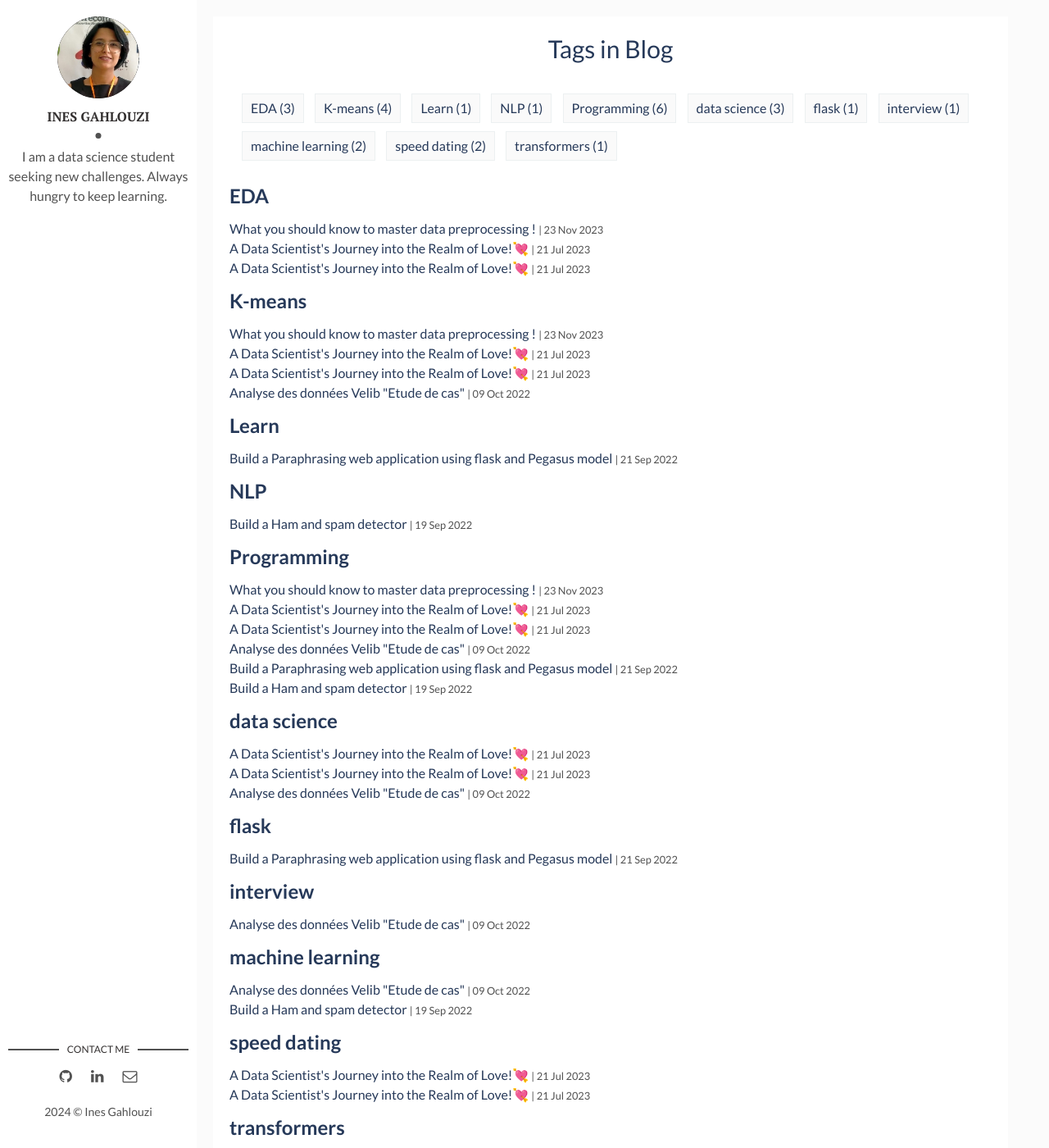
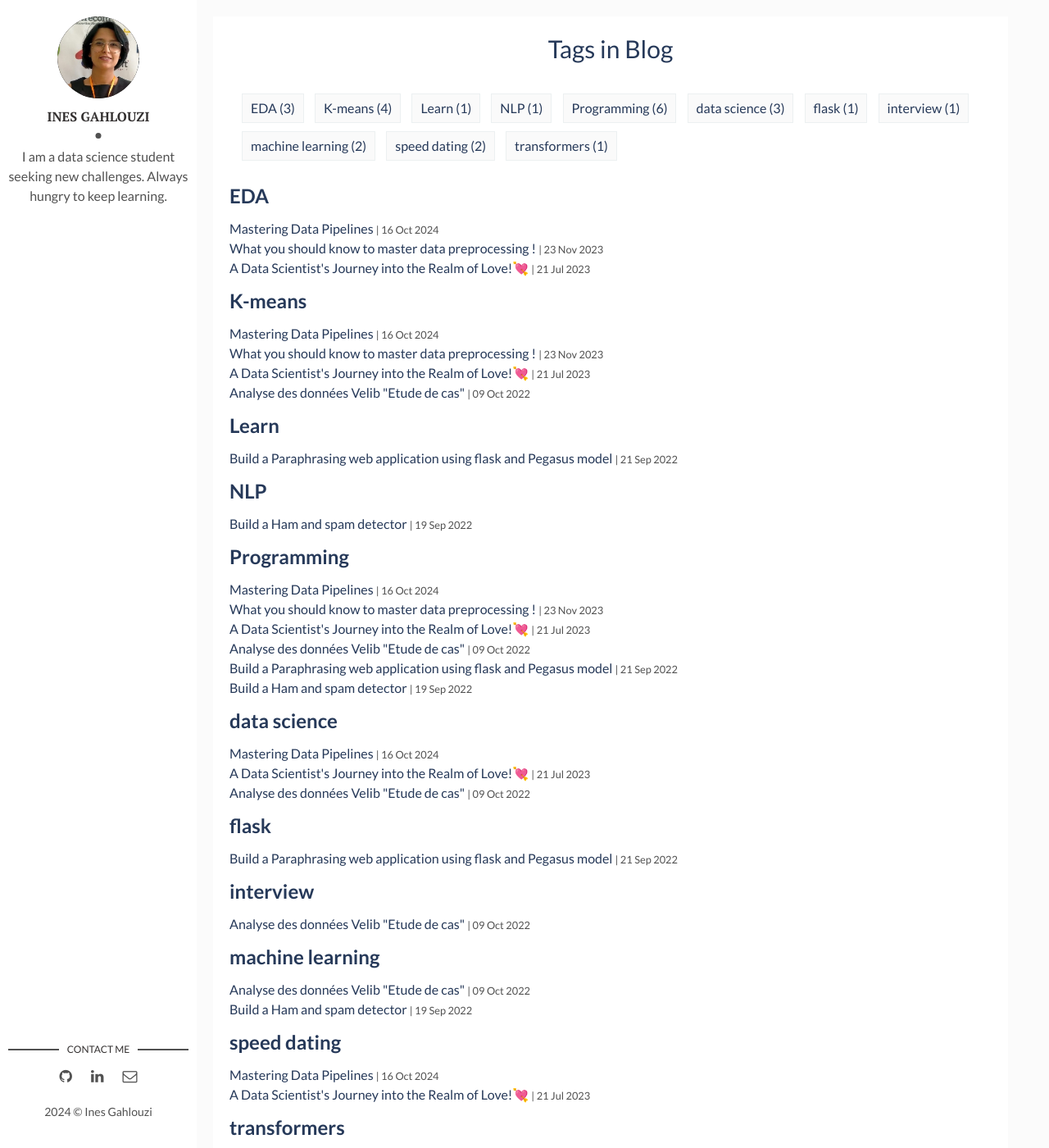
Before and after one commit to inesgh1/Ines-s-Blog, a Jekyll site: the page built from tags.html, in a window 1280 px wide and 1400 px high. Shown: the whole window at 82% size. Built offline with Jekyll 4.4.1, drawn with Linux system fonts in a browser that asks for light colours.

Commit message:
Update 2024-10-16-Mastering-Data.markdown

```diff
--- a/_posts/2024-10-16-Mastering-Data.markdown
+++ b/_posts/2024-10-16-Mastering-Data.markdown
@@ -1,9 +1,9 @@
 ---
 layout: post
-title: A Data Scientist's Journey into the Realm of Love!💘
-date: 2023-07-21
-description: This is a project that explore the speed dating data
-img: lovedata.jpeg # Add image post (optional)
+title: Mastering Data Pipelines
+date: 2024-10-16
+description: This is a A Step-by-Step Guide Using BigQuery, Dataflow, and Airflow
+img: Heading.png # Add image post (optional)
 tags: [Programming,K-means,EDA,speed dating ,data science] # add tag
 ---
 
```
